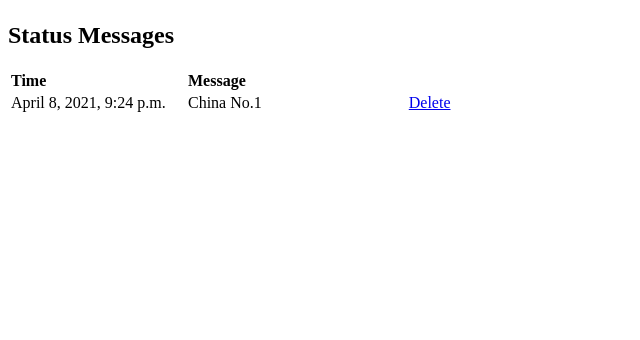
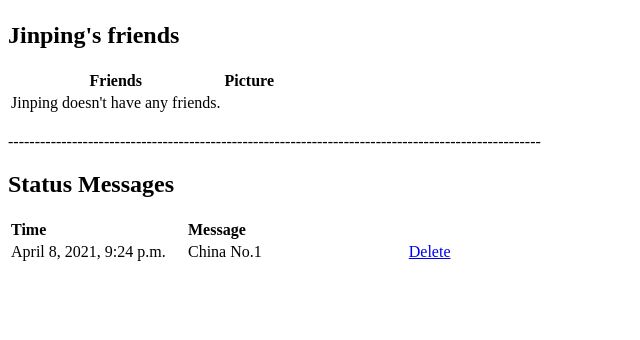
Before and after one commit to szhang99-bu/cs108-examples, a Django app: page /mini_fb/profile/5 in a window 1280 px wide. Shown: the part 460-800 px from the top of the page, without its empty margins (0-640 px from the left). Run offline with Django 3.2, Linux system fonts and the light colour scheme; data comes from the database, SQL or seed files in the repository; both versions use the stored data as it was after the commit.

Commit message:
Finished mini_fb

```diff
--- a/mini_fb/models.py
+++ b/mini_fb/models.py
@@ -12,6 +12,7 @@ class Profile(models.Model):
     city = models.TextField(blank=True)
     email = models.TextField(blank=True)
     image_url = models.URLField(blank=True)
+    friends = models.ManyToManyField("self")
 
     def __str__(self):
         """
@@ -34,12 +35,37 @@ class Profile(models.Model):
         # 'quote/<int:pk>'
         return reverse('show_profile_page', kwargs={'pk':self.pk})
 
+    def get_friends(self):
+        """
+            get all friends for each profile
+        """
+        return self.friends.all()
+
+    def get_news_feed(self):
+        """
+            will obtain and return the news feed items.
+        """
+        # news = StatusMessage.objects.filter(profile__friends= self.friends).order_by("-timestamp")
+        news = StatusMessage.objects.filter(profile__in = self.get_friends())
+        news_self = StatusMessage.objects.filter(profile = self)
+
+        total_news = news | news_self.order_by("-timestamp")
+        return total_news
+
+    def get_friend_suggestions(self):
+        """
+        suggest friends to add for users.
+        """
+
+        possible_friends = Profile.objects.exclude(pk__in= self.get_friends())
+        return possible_friends
+
 
 class StatusMessage(models.Model):
     """
         model called StatusMessage, which will model the data attributes of Facebook status message.
     """
-    timestamp = models.TextField(blank=True)
+    timestamp = models.DateTimeField(auto_now=True)
     message = models.TextField(blank=True)
     image = models.ImageField(blank=True)
     profile = models.ForeignKey(Profile, on_delete = models.CASCADE)
@@ -48,4 +74,4 @@ class StatusMessage(models.Model):
         """
             Return a string reoresentation of this quote.
         """
-        return f'{self.message} @ {self.timestamp}'
+        return f'{self.profile}" - {self.message} - {self.timestamp}'
--- a/mini_fb/templates/mini_fb/show_profile_page.html
+++ b/mini_fb/templates/mini_fb/show_profile_page.html
@@ -38,10 +38,38 @@
         </td>
     </tr>
 </table>
-<a href ="{% url 'update_profile' profiles.pk %}">Edit this profile</a><BR>
+<a href ="{% url 'update_profile' profiles.pk %}">Edit this profile</a> |
+<a href = "{% url 'news_feed' profiles.pk %}">Show {{profiles.first_name}}'s news feed</a> |
+<a href = "{% url 'show_possible_friends' profiles.pk %}">Show {{profiles.first_name}}'s Possible New Firends</a><BR>
 ----------------------------------------------------------------------------------------------------
 
+<h2>{{profiles.first_name}}'s friends</h2>
+    <table>
+        <tr>
+            <th>Friends</th>
+            <th>Picture</th>
+        </tr>
 
+        {% if profiles.get_friends %}
+        {% for friend in profiles.get_friends %}
+            <tr>
+                <td>
+                    <a href="{% url 'show_profile_page' friend.pk %}">{{friend.first_name}} {{friend.last_name}}</a>
+                </td>
+                <td>
+                    <img width=250 src="{{friend.image_url}}">
+                </td>
+            </tr>
+
+        {% endfor %}
+
+        {% else %}
+            <td>{{profiles.first_name}} doesn't have any friends.</td>
+        {% endif %}
+    </table>
+    <BR>
+
+----------------------------------------------------------------------------------------------------
 <h2> Status Messages</h2>
 
 <table>
--- a/mini_fb/urls.py
+++ b/mini_fb/urls.py
@@ -2,7 +2,7 @@
 # description: direct URL requests to view functions
 
 from django.urls import path
-from .views import CreateProfileView, ShowAllProfilesView, ShowProfilePageView, UpdateProfileView, post_status_message, DeleteStatusMessageView
+from .views import *
 
 urlpatterns = [
     path('',ShowAllProfilesView.as_view(), name = 'home_page'),
@@ -11,4 +11,7 @@ urlpatterns = [
     path('profile/<int:pk>/update', UpdateProfileView.as_view(), name = 'update_profile'),
     path('profile/<int:pk>/post_status', post_status_message, name = 'post_status'),
     path('profile/<int:profile_pk>/delete_status/<int:status_pk>', DeleteStatusMessageView.as_view(), name = 'delete_status'),
+    path('profile/<int:pk>/news_feed', ShowNewsFeedView.as_view(), name ="news_feed"),
+    path('profile/<int:pk>/show_possible_friends', ShowPossibleFriendsView.as_view(), name ="show_possible_friends"),
+    path('profile/<int:profile_pk>/add_friend/<int:friend_pk>', add_friend, name ="add_friend"),
 ]
--- a/mini_fb/views.py
+++ b/mini_fb/views.py
@@ -142,3 +142,32 @@ def post_status_message(request, pk):
     # redirect the user to the show_profile_page view
     url = reverse('show_profile_page', kwargs={'pk': pk})
     return redirect(url)
+
+class ShowNewsFeedView(DetailView):
+    """
+        It show all the status message for the people itself and friends.
+    """
+    model = Profile
+    template_name = "mini_fb/show_news_feed.html"
+    context_object_name = "profile"
+
+class ShowPossibleFriendsView(DetailView):
+    """
+        all possible friends view.
+    """
+    model = Profile
+    template_name = "mini_fb/show_possible_friends.html"
+    context_object_name = "new_friends"
+
+def add_friend(request, profile_pk, friend_pk):
+    """
+        process the request of adding friends.
+    """
+
+    profile_object = Profile.objects.get(pk=profile_pk)
+    friend_object = profile_object.get_friend_suggestions().get(pk=friend_pk)
+
+    profile_object.friends.add(friend_object)
+    profile_object.save()
+
+    return redirect(reverse('show_profile_page', kwargs={'pk': profile_pk}))
```
Also changed, not shown: mini_fb/templates/mini_fb/show_news_feed.html (added, +44 -0 lines), mini_fb/templates/mini_fb/show_possible_friends.html (added, +37 -0 lines), db.sqlite3, mini_fb/migrations/0004_auto_20210408_1635.py (added).
